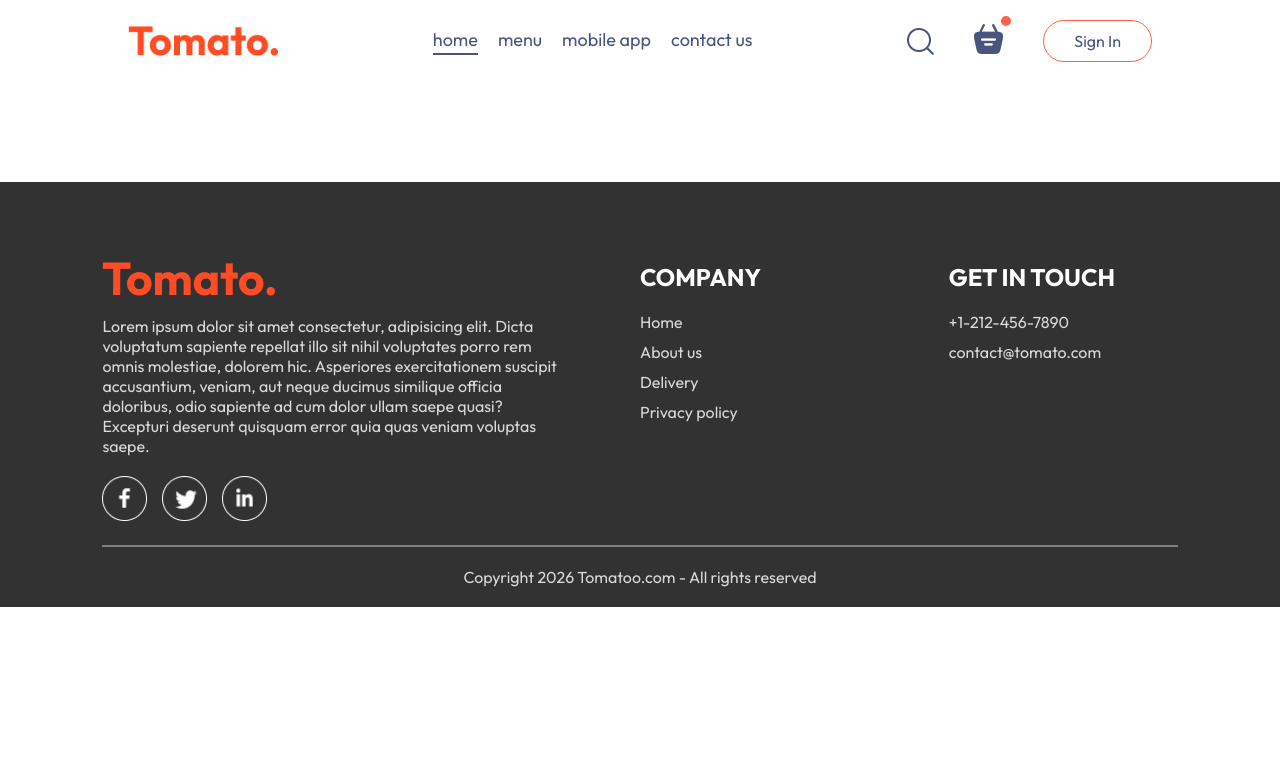
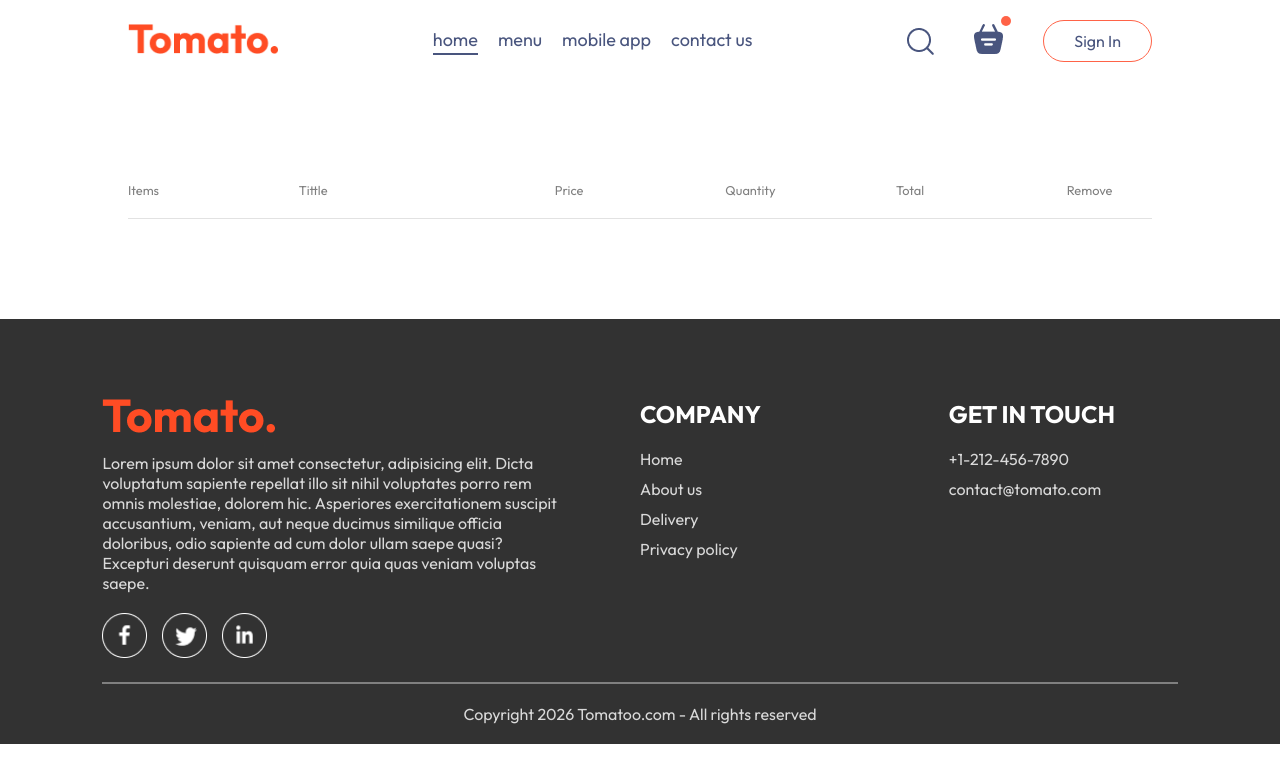
Before and after one commit to Sahrior/Tomatoo.., a React (Vite) app in the folder frontend/: page /cart in a window 1280 px wide. Shown: the top 782 px of the page. Built offline with nearby package versions, Linux system fonts and the light colour scheme.

Commit message:
working on cart page

```diff
--- a/frontend/src/components/Navbar/Navbar.jsx
+++ b/frontend/src/components/Navbar/Navbar.jsx
@@ -12,7 +12,7 @@
     <div className='navbar' >
 
 
-      <img src= {assets.logo} alt="" className="logo" />
+      <Link to='/' > <img src= {assets.logo} alt="" className="logo" /> </Link>
 
       <ul className="navbar-menu">
         <Link to='/' onClick={()=> setMenu("home") } className={menu === "home" ? "active" : ""}>
@@ -36,7 +36,7 @@
 
         <img src={assets.search_icon} alt="" />
         <div className="navbar-search-icon">
-          <img src={assets.basket_icon} alt="" />
+          <Link to = '/cart' ><img src={assets.basket_icon} alt="" /> </Link>
           <div className="dot">
 
           </div>
--- a/frontend/src/pages/Cart/Cart.css
+++ b/frontend/src/pages/Cart/Cart.css
@@ -0,0 +1,31 @@
+.cart{
+    margin-top: 100px;
+}
+
+.cart-items-tittle{
+    display: grid;
+    grid-template-columns: 1fr 1.5fr 1fr 1fr 1fr 0.5fr;
+    align-items: center;
+    color: grey;
+    font-size: max(1vw,12px);
+}
+
+.cart-items-item{
+    margin: 10px 0px;
+    color: black;
+}
+
+.cart-items-item img{
+    width: 50px;
+}
+
+.cart hr {
+    height: 1px;
+    background-color: #e2e2e2;
+    border: none;
+
+}
+
+.cart-items-item .cross{
+    cursor: pointer;
+}
--- a/frontend/src/pages/Cart/Cart.jsx
+++ b/frontend/src/pages/Cart/Cart.jsx
@@ -1,9 +1,49 @@
-import React from 'react'
+import React, { useContext } from 'react'
 import './Cart.css'
+import { StoreContext } from '../../context/StoreContext'
+
 
 const Cart = () => {
+
+  const{cartItems, food_list, removeFromCart}  = useContext(StoreContext)
+
+
   return (
-    <div>
+    <div className='cart' >
+
+      <div className="cart-items">
+        <div className="cart-items-tittle">
+          <p>Items</p>
+          <p>Tittle</p>
+          <p>Price</p>
+          <p>Quantity</p>
+          <p>Total</p>
+          <p>Remove</p>
+        </div>
+        <br />
+        <hr />
+        {food_list.map((item, index) => {
+          if (cartItems[item._id] > 0) {
+            return (
+              <div >
+
+                <div key={index} className="cart-items-tittle cart-items-item">
+
+                  <img src={item.image} alt="" />
+                  <p>{item.name}</p>
+                  <p>${item.price}</p>
+                  <p>{cartItems[item._id]}</p>
+                  <p>${item.price*cartItems[item._id]}</p>
+                  < p  onClick={()=> removeFromCart(item._id) } className='cross' >X</p>
+                </div>
+                <hr />
+
+              </div>
+
+            )
+          }
+        })}
+      </div>
 
     </div>
   )
```
